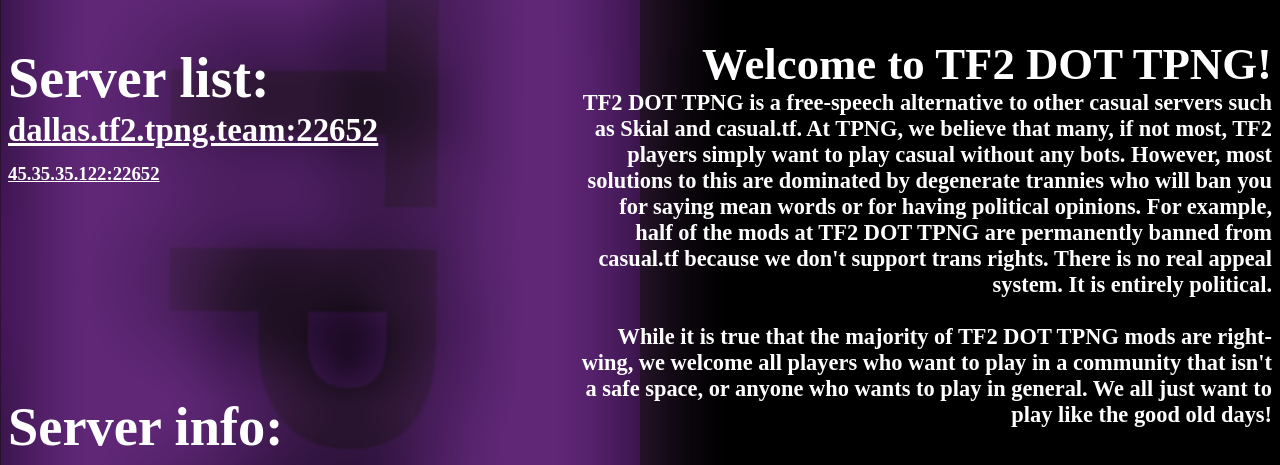
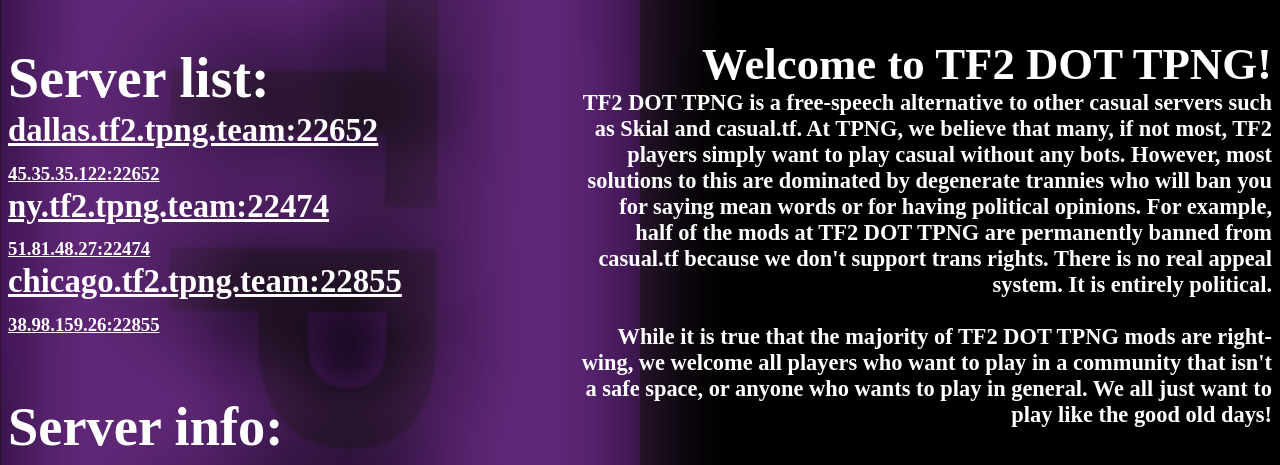
Before and after one commit to trinityvion/tf2, a plain HTML site: page index.html in a window 1280 px wide. Shown: the top 465 px of the page. Drawn offline with Linux system fonts and the light colour scheme.

Commit message:
new servers

```diff
--- a/index.html
+++ b/index.html
@@ -21,6 +21,10 @@
 <h1> Server list: </h1>
 <h3 onclick="copy(this)">dallas.tf2.tpng.team:22652</h3>
 <h6 onclick="copy(this)">45.35.35.122:22652</h6>
+<h3 onclick="copy(this)">ny.tf2.tpng.team:22474</h3>
+<h6 onclick="copy(this)">51.81.48.27:22474</h6>
+<h3 onclick="copy(this)">chicago.tf2.tpng.team:22855</h3>
+<h6 onclick="copy(this)">38.98.159.26:22855</h6>
 </div>
 
 <div class="serverdetails">
--- a/styles.css
+++ b/styles.css
@@ -58,6 +58,7 @@ h4 {
 h6 {
 	color: white;
 	text-decoration: underline;
+	margin-bottom: -30px;
 }
 
 a {
```
